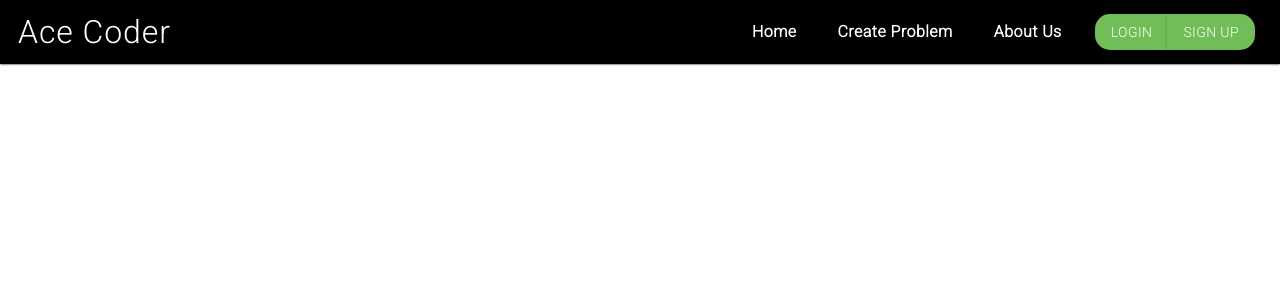
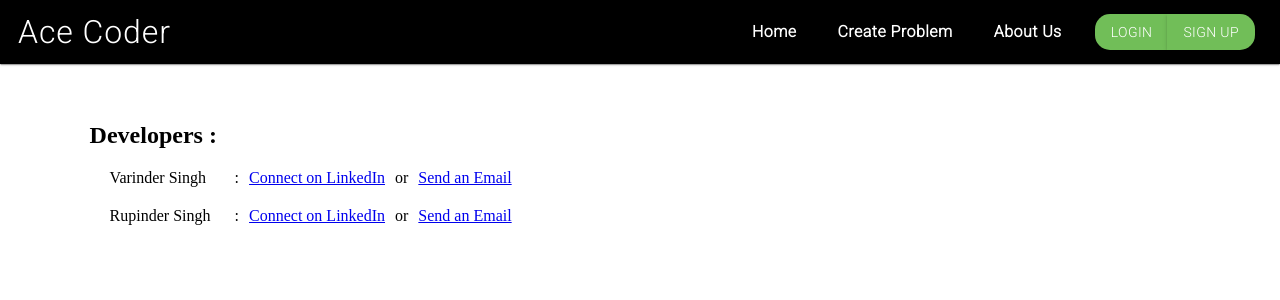
Before and after one commit to varinder681/AceCoder, a React (Create React App) app in the folder frontend/: page /about-us in a window 1280 px wide. Shown: the top 300 px of the page. Built offline with nearby package versions, Linux system fonts and the light colour scheme.

Commit message:
add details about-us

```diff
--- a/frontend/src/App.js
+++ b/frontend/src/App.js
@@ -7,6 +7,7 @@ import ScrollToTop from "./components/ScrollToTop";
 import Header from "./components/Header";
 import LoginScreen from "./screens/LoginScreen";
 import RegisterScreen from "./screens/RegisterScreen";
+import AboutUsScreen from "./screens/AboutUsScreen";
 import Temp from "./screens/Temp";
 
 import HomeScreen from "./screens/HomeScreen";
@@ -64,6 +65,7 @@ const App = () => {
               </Suspense>
             )}
           />
+          <Route path="/about-us" exact component={AboutUsScreen} />
           <Route path="/" exact render={() => <HomeScreen />} />
         </Switch>
       </BrowserRouter>
--- a/frontend/src/components/CreateProblem/ProblemDescription.js
+++ b/frontend/src/components/CreateProblem/ProblemDescription.js
@@ -21,6 +21,7 @@ const CreateProblemDescription = () => {
       <input
         onChange={handleChange}
         value={title}
+        placeholder="Enter Problem Title Here...."
         style={{ width: "100%", height: "2rem",marginBottom : '1rem' }}
       />
       <TextEditor id="problem-description" />
--- a/frontend/src/components/CreateProblem/ProblemEditorial.js
+++ b/frontend/src/components/CreateProblem/ProblemEditorial.js
@@ -19,6 +19,7 @@ const CreateProblemEditorial = () => {
     <Grid style={{padding : '1rem',width : '100%'}}>
       <input
         onChange={handleChange}
+        placeholder="Enter Problem Title Here...."
         value={title}
         style={{ width: "100%", height: "2rem",marginBottom : '1rem' }}
       />
--- /dev/null
+++ b/frontend/src/screens/AboutUsScreen.js
@@ -0,0 +1,44 @@
+import React from 'react'
+
+function AboutUsScreen() {
+    const classes = {
+        container : {
+            // border : "1px solid red",
+            padding : "3% 7% 0"
+        },
+        row : {
+            margin : "20px"
+        },
+        link : {
+            margin : "0 10px"
+        },
+        title : {
+            width : "125px",
+            // border : '1px solid black',
+            display : 'inline-block'
+        }
+    }
+    return (
+        <div style={{padding : "4rem 0 0"}}>
+            <div style={classes.container}>
+                <h2>Developers :</h2>
+                <div style={classes.row}>
+                    <span style={classes.title}>Varinder Singh</span>
+                    <span>:</span>
+                    <a style={classes.link} href='https://www.linkedin.com/in/varinder-s-9a943916a/' target='_blank' rel="noreferrer">Connect on LinkedIn</a>
+                    <span>or</span>
+                    <a style={classes.link} href="mailto:varindersingh6885@gmail.com">Send an Email</a>
+                </div>
+                <div style={classes.row}>
+                    <span style={classes.title}>Rupinder Singh</span>
+                    <span>:</span>
+                    <a style={classes.link} href='https://www.linkedin.com/in/rupinder-singh-9b29ba1b6/' target='_blank' rel="noreferrer">Connect on LinkedIn</a>
+                    <span>or</span>
+                    <a style={classes.link} href="mailto:rupindersinghsaini1999@gmail.com">Send an Email</a>
+                </div>
+            </div>
+        </div>
+    )
+}
+
+export default AboutUsScreen
--- a/frontend/src/screens/CreateProblemScreen.js
+++ b/frontend/src/screens/CreateProblemScreen.js
@@ -24,16 +24,16 @@ const CreateProblemScreen = ({ match }) => {
           style={{ textDecoration: "none" }}
           to={match.url + "/description"}
         >
-          <Button>Description</Button>
+          <Button>1. Description</Button>
         </Link>
         <Link style={{ textDecoration: "none" }} to={`${match.url}/editorial`}>
-          <Button>Editorial</Button>
+          <Button>2. Editorial</Button>
         </Link>
         <Link style={{ textDecoration: "none" }} to={`${match.url}/solution`}>
-          <Button>Solution</Button>
+          <Button>3. Solution</Button>
         </Link>
         <Link style={{ textDecoration: "none" }} to={`${match.url}/submit`}>
-          <Button>Submit</Button>
+          <Button>4. Submit</Button>
         </Link>
       </Grid>
       <Grid
```
